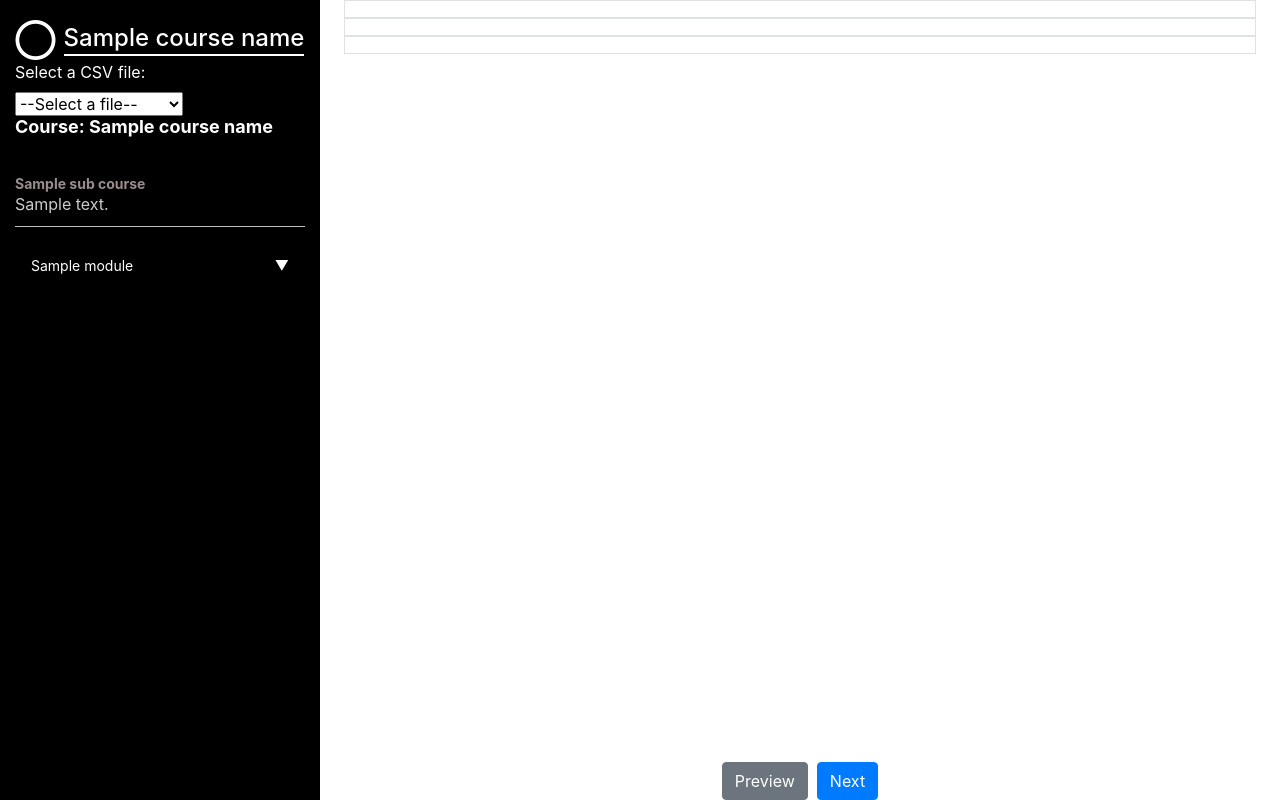
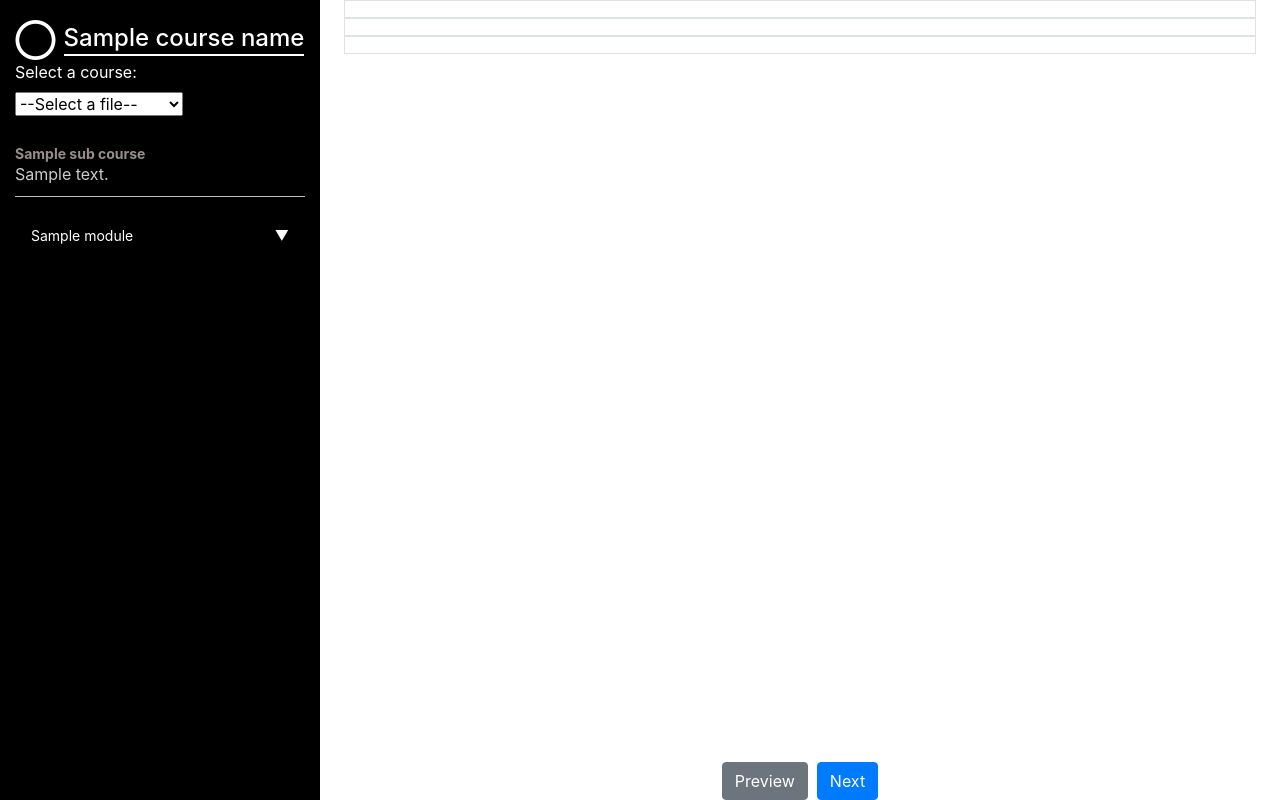
Before and after one commit to famaterialsg/courses, a Django app: template courses/templates/courses.html in a window 1280 px wide. Run offline with Django 5.2, Linux system fonts and the light colour scheme; the template is opened without the code that fills it: most values are stand-ins (such as "Sample title", 1, 10 or a date in 2020); parts of the project's set-up code (start-up, migrations or seed data) failed here and were passed over; some libraries are stand-ins or nearby versions.

Commit message:
Update templates/course

```diff
--- a/courses/templates/courses.html
+++ b/courses/templates/courses.html
@@ -15,7 +15,7 @@
 
                 <!-- Dropdown for CSV file selection -->
                 <form method="GET" action="">
-                    <label for="csv_file" style="color: white;">Select a CSV file:</label>
+                    <label for="csv_file" style="color: white;">Select a course:</label>
                     <select name="selected_file" id="csv_file" onchange="this.form.submit()">
                         <option value="">--Select a file--</option>
                         {% for file in csv_files %}
@@ -25,11 +25,6 @@
                         {% endfor %}
                     </select>
                 </form>
-
-                {% if course_name %}
-                    <h2 style="color: white;">Course: {{ course_name }}</h2>
-                    <!-- Additional content for selected file can go here -->
-                {% endif %}
 
                 <ul class="nav flex-column">
                     {% if split_sub_courses %}
@@ -125,12 +120,7 @@
                                 .replace(/'/g, '')
                                 .split(',');
 
-                            contentHtmlList.forEach(value => {
-                                value = value.trim();
-                                if (value) {
-                                    document.getElementById('content_html_list').innerHTML += value + '<br>';
-                                }
-                            });
+                            document.getElementById('content_html_list').innerHTML = contentHtmlList;
 
                             const imgList = sub_module_data.img_list
                                 .replace(/^\[|\]$/g, '')
```
